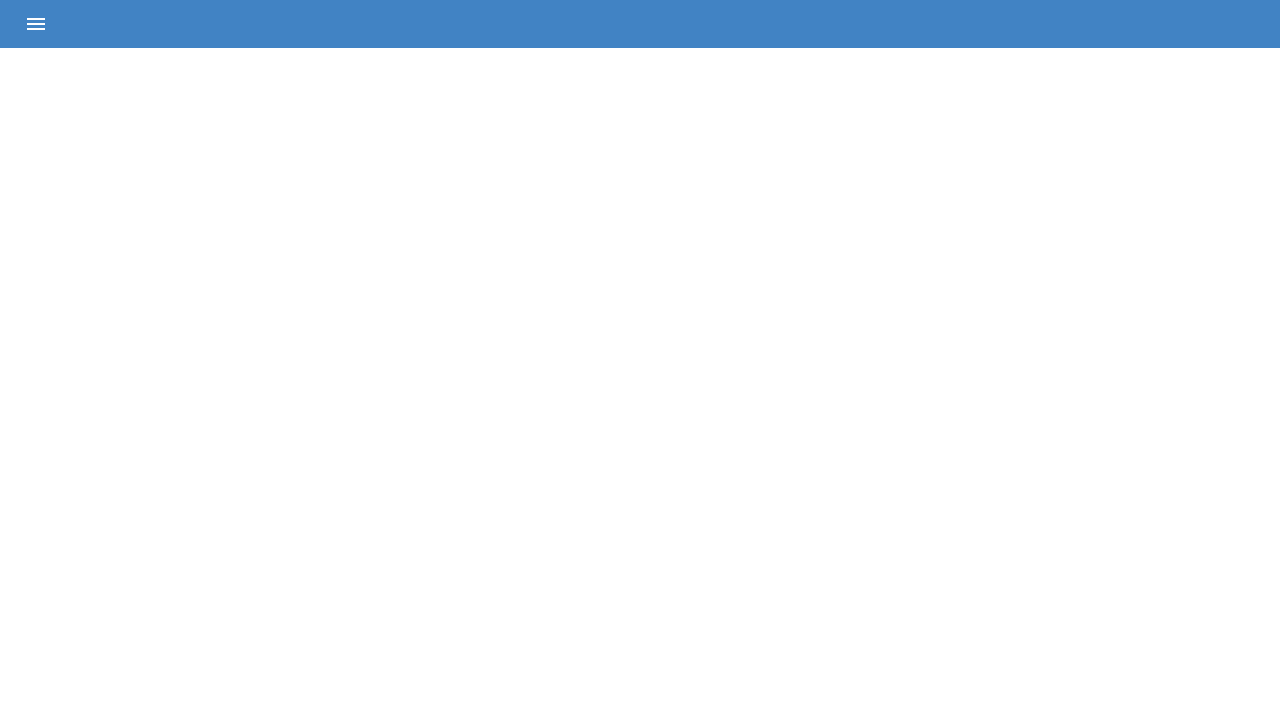
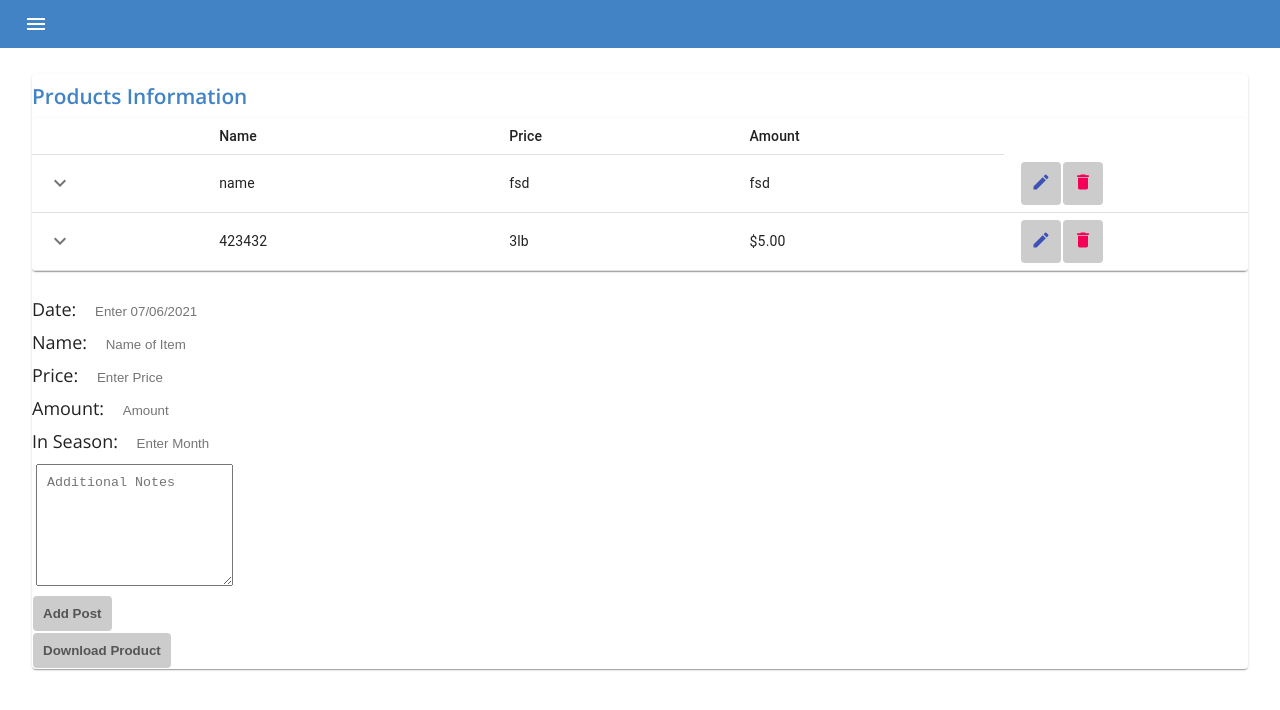
Before and after one commit to thraddash/food2, a React (Create React App) app: page /products in a window 1280 px wide. Shown: the top 710 px of the page. Built offline with nearby package versions, Linux system fonts and the light colour scheme.

Commit message:
fix products info page

```diff
--- a/src/App.js
+++ b/src/App.js
@@ -4,7 +4,7 @@ import { BrowserRouter as Router, Switch, Route } from 'react-router-dom';
 import Home from './pages/Home';
 import Recipes from './pages/Recipes';
 import Shopping from './pages/Shopping';
-import Pricing from './pages/Pricing';
+import Products from './pages/Products';
 import Write from './pages/Write';
 import Edit from './pages/Edit';
 import Videos from './pages/Videos';
@@ -19,7 +19,7 @@ function App() {
             <Route path='/' exact component={Home} />
             <Route path='/recipes' component={Recipes} />
             <Route path='/shopping' component={Shopping} />
-            <Route path='/pricing' component={Pricing} />
+            <Route path='/products' component={Products} />
             <Route path='/write' component={Write} />
             <Route path='/edit' component={Edit} />
             <Route path='/videos' component={Videos} />
--- a/src/components/appMenu/menuContents/tileData.js
+++ b/src/components/appMenu/menuContents/tileData.js
@@ -33,12 +33,12 @@ export const menuItems = (
         <ListItemText primary="Shopping List" />
       </ListItem>
     </Link>
-    <Link to={'/pricing'}>
+    <Link to={'/products'}>
       <ListItem button>
         <ListItemIcon>
           <MoneyIcon />
         </ListItemIcon>
-        <ListItemText primary="Pricing/Location" />
+        <ListItemText primary="Products Info" />
       </ListItem>
     </Link>
     <Divider />
--- a/src/pages/Pricing.js
+++ b/src/pages/Products.js
@@ -11,27 +11,20 @@ import TableContainer from '@material-ui/core/TableContainer';
 import TableHead from '@material-ui/core/TableHead';
 import TableRow from '@material-ui/core/TableRow';
 import Paper from '@material-ui/core/Paper';
-/* import PropTypes from 'prop-types';
-import Box from '@material-ui/core/Box';
-import Collapse from '@material-ui/core/Collapse';
 import IconButton from '@material-ui/core/IconButton';
-import Typography from '@material-ui/core/Typography';
 import KeyboardArrowDownIcon from '@material-ui/icons/KeyboardArrowDown';
-import KeyboardArrowUpIcon from '@material-ui/icons/KeyboardArrowUp'; */
+import KeyboardArrowUpIcon from '@material-ui/icons/KeyboardArrowUp';
 import EditIcon from '@material-ui/icons/Edit';
 import DeleteIcon from '@material-ui/icons/Delete';
-
-/* const useRowStyles = makeStyles({
-  root: {
-    '& > *': {
-      borderBottom: 'unset',
-    },
-  },
-}); */
 
 const useStyles = makeStyles((theme) => ({
   root: {
     flexGrow: 1,
+    width: '100%',
+    overflowX: 'auto'
+  },
+  table: {
+    minWidth: 250
   },
   paper: {
     padding: theme.spacing(2),
@@ -40,10 +33,30 @@ const useStyles = makeStyles((theme) => ({
   },
 }));
 
-function Pricing() {
-  /* const { row } = props;
-  const [open, setOpen] = React.useState(false); */
-  /* const classes = useRowStyles(); */
+const ExpandableTableRow = ({ children, expandComponent, ...otherProps }) => {
+  const [isExpanded, setIsExpanded] = React.useState(false);
+
+  return (
+    <>
+      <TableRow {...otherProps}>
+        <TableCell padding="checkbox">
+          <IconButton onClick={() => setIsExpanded(!isExpanded)}>
+            {isExpanded ? <KeyboardArrowUpIcon /> : <KeyboardArrowDownIcon />}
+          </IconButton>
+        </TableCell>
+        {children}
+      </TableRow>
+      {isExpanded && (
+        <TableRow>
+          <TableCell padding="checkbox" />
+          {expandComponent}
+        </TableRow>
+      )}
+    </>
+  );
+};
+
+function Products() {
   const classes = useStyles();
 
   // Reference
@@ -221,12 +234,13 @@ function Pricing() {
 
   return (
 
-    <React.Fragment>
-      <h1>Pricing & Location</h1>
+    <Paper className={classes.root}>
+      <h1>Products Information</h1>
       <TableContainer component={Paper}>
-        <Table className={classes.table} size="small" aria-label="a dense table">
+        <Table className={classes.table} size="small" aria-label="table">
           <TableHead>
-            <TableRow className={classes.root}>
+            <TableRow>
+              <TableCell padding="checkbox" />
               <TableCell>Name</TableCell>
               <TableCell>Price</TableCell>
               <TableCell>Amount</TableCell>
@@ -235,15 +249,20 @@ function Pricing() {
           <TableBody>
             {product ? product.map(post => {
               return (
-                <TableRow key={post.id}>
-                  <TableCell>{post.name}</TableCell>
-                  <TableCell>{post.price}</TableCell>
-                  <TableCell>{post.amount}</TableCell>
-                  <TableCell key={post.id} className="post">
+
+                  <ExpandableTableRow
+                    key={post.id}
+                    expandComponent={<TableCell colSpan="5">In Season: {post.season} <br/>Additional Notes: {post.note}</TableCell>}
+                  >
+
+                  <TableCell style={{ width: '0px' }}>{post.name}</TableCell>
+                  <TableCell style={{ width: '0px' }}>{post.price}</TableCell>
+                  <TableCell style={{ width: '0px' }}>{post.amount}</TableCell>
+                  <TableCell key={post.id} className={classes.root} style={{ width: '0px' }}>
                     <button onClick={() => populatePost(post.id, post.timestamp, post.name, post.amount, post.price, post.season, post.location, post.note)}><EditIcon fontSize="small" color="primary" /></button>
                     <button onClick={() => deletePost(post.id)}><DeleteIcon fontSize="small" color="secondary" /></button>
                   </TableCell>
-                </TableRow>
+                </ExpandableTableRow>
               )
             }) : null}
           </TableBody>
@@ -343,8 +362,8 @@ function Pricing() {
             </div>
           ) : null
       }
-    </React.Fragment>
+    </Paper>
   );
 }
 
-export default Pricing;
+export default Products;
--- a/src/product.json
+++ b/src/product.json
@@ -1,4 +1,13 @@
 [
+  {
+    "id": "c6eb0d00-de38-11eb-b03f-0107678bbef6",
+    "timestamp": "fsd",
+    "name": "name",
+    "amount": "fsd",
+    "price": "fsd",
+    "season": "fsddf",
+    "note": "fsd"
+  },
   {
     "id": "3c87ca70-ddea-11eb-bc25-293e8db323c1",
     "timestamp": "f232",
@@ -6,17 +15,6 @@
     "amount": "$5.00",
     "price": "3lb",
     "season": "season",
-    "location": "432423",
-    "note": "2343242"
-  },
-  {
-    "id": "c6eb0d00-de38-11eb-b03f-0107678bbef6",
-    "timestamp": "fsd",
-    "name": "fsdfsd",
-    "amount": "fsd",
-    "price": "fsd",
-    "season": "fsddf",
-    "location": "fsd",
-    "note": "fsd"
+    "note": "some notes fsdjalfsdlfjsdafjsdlfjsdl"
   }
 ]
```
